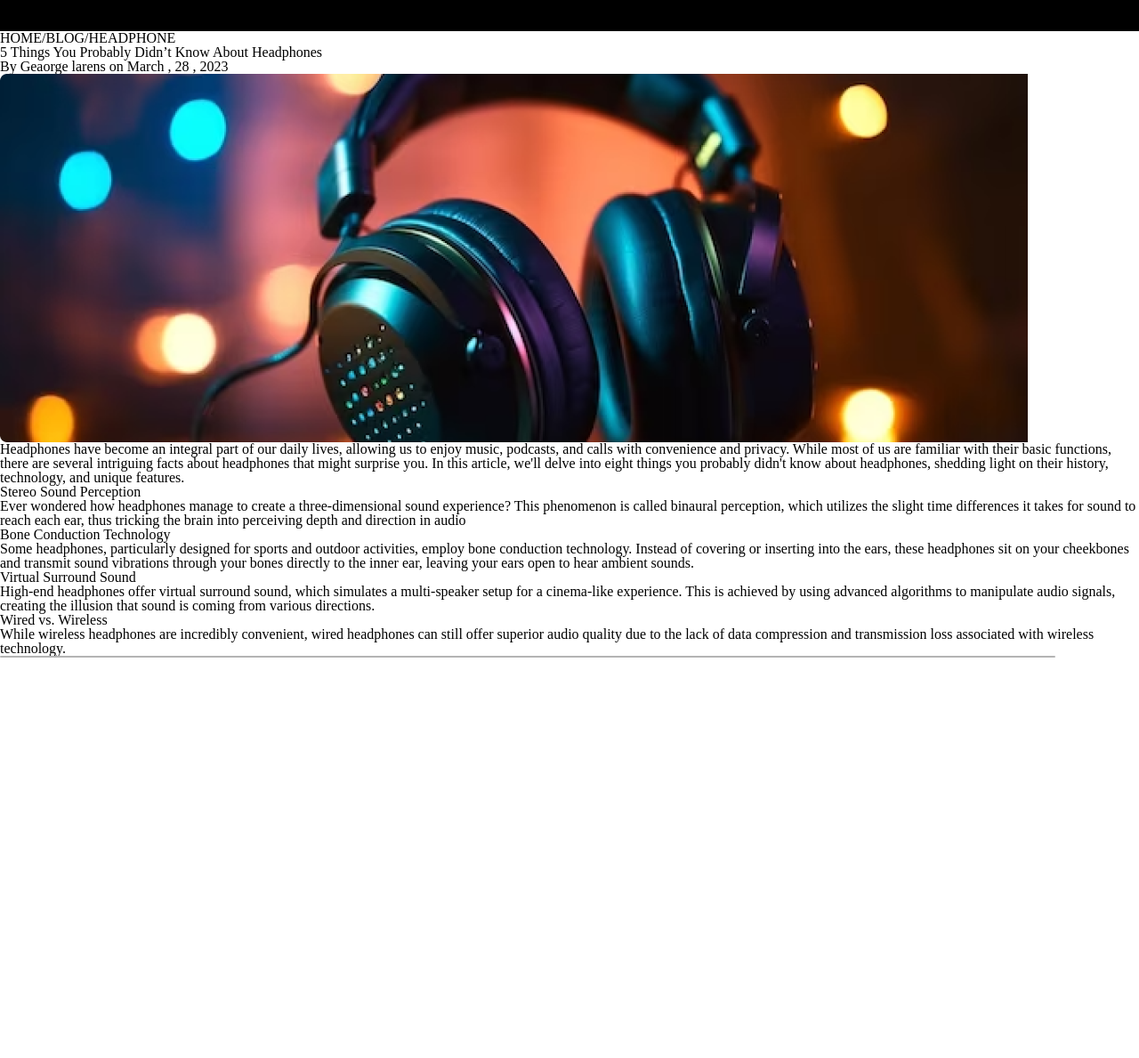
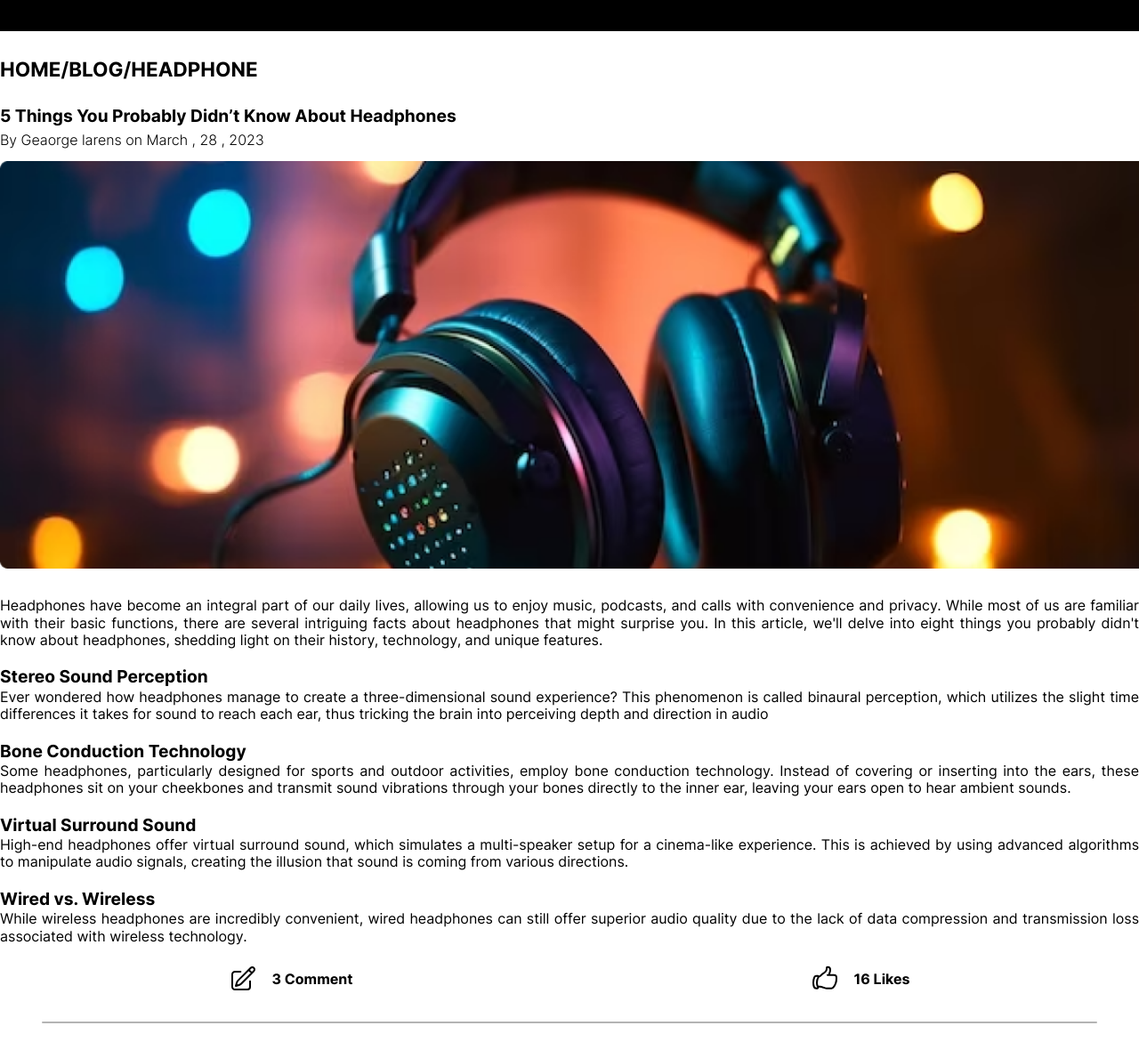
Before and after one commit to mojtaba-jsx/Bytez, a plain HTML site: page src/html/blog-info.html in a window 1280 px wide. Shown: the part 93-1282 px from the top of the page at 89% size. Before the commit the page ends 832 px from the top, so only its background shows below. Drawn offline with Linux system fonts and the light colour scheme.

Commit message:
[html-css]-add css style for main info section and add html template and css style for comment and like icons

```diff
--- a/src/css/blog-info.css
+++ b/src/css/blog-info.css
@@ -15,3 +15,92 @@
   max-width: 1400px;
   margin: 0 auto;
 }
+
+/** Path Section Styles */
+
+.path-text {
+  font-size: 1.4rem;
+  font-family: "inter-bold", Courier, monospace;
+  display: inline-block;
+  margin-top: 2rem;
+  margin-bottom: 2rem;
+}
+
+/** Main Info Section Styles */
+.main-info {
+  display: flex;
+  flex-direction: column;
+  margin-bottom: 4rem;
+}
+
+.main-info-title {
+  font-size: 1.2rem;
+  font-family: "inter-bold", Courier, monospace;
+  margin-bottom: 0.5rem;
+}
+
+.main-info-author {
+  font-size: 1rem;
+  font-family: "inter-light", Courier, monospace;
+}
+
+.main-info-image {
+  width: 100%;
+  margin-top: 1rem;
+}
+
+.main-info-texts {
+  display: flex;
+  flex-direction: column;
+  margin-top: 2rem;
+}
+
+.main-info-text-title {
+  font-size: 1.2rem;
+  font-family: "inter-bold", Courier, monospace;
+  margin-bottom: 0.2rem;
+}
+
+.main-info-text {
+  font-size: 1rem;
+  font-family: "inter-regular", Courier, monospace;
+  line-height: 1.2rem;
+  text-align: justify;
+  margin-bottom: 1.4rem;
+}
+
+.main-info-like-comment {
+  display: flex;
+  justify-content: space-around;
+  align-items: center;
+}
+
+.main-info-like-comment-box,
+.main-info-like-like-box {
+  display: flex;
+  align-items: center;
+}
+
+.main-info-like-like-box span svg,
+.main-info-like-comment span svg {
+  width: 2rem;
+  height: 2rem;
+}
+
+.main-info-like-text,
+.main-info-comment-text {
+  font-size: 1rem;
+  font-family: "inter-bold", Courier, monospace;
+  margin-left: 1rem;
+}
+
+.main-info-line{
+  display: block;
+  margin: 0 auto;
+  width: 100%;
+  margin-top: 2rem;
+}
+
+.main-info-line-svg{
+  width: 100%;
+}
--- a/src/html/blog-info.html
+++ b/src/html/blog-info.html
@@ -248,9 +248,45 @@
               </p>
             </div>
 
+            <div class="main-info-like-comment">
+                <div class="main-info-like-comment-box">
+                    <span class="main-info-comment-icon">
+                      <svg
+                        xmlns="http://www.w3.org/2000/svg"
+                        fill="none"
+                        viewBox="0 0 24 24"
+                        stroke-width="1.5"
+                        stroke="currentColor"
+                        class="w-6 h-6"
+                      >
+                        <path
+                          stroke-linecap="round"
+                          stroke-linejoin="round"
+                          d="m16.862 4.487 1.687-1.688a1.875 1.875 0 1 1 2.652 2.652L10.582 16.07a4.5 4.5 0 0 1-1.897 1.13L6 18l.8-2.685a4.5 4.5 0 0 1 1.13-1.897l8.932-8.931Zm0 0L19.5 7.125M18 14v4.75A2.25 2.25 0 0 1 15.75 21H5.25A2.25 2.25 0 0 1 3 18.75V8.25A2.25 2.25 0 0 1 5.25 6H10"
+                        />
+                      </svg>
+                    </span>
+                    <span class="main-info-comment-text">
+                        3 Comment
+                    </span>
+                </div>
+                <div class="main-info-like-like-box">
+                    <span class="main-info-like-icon">
+                        <svg xmlns="http://www.w3.org/2000/svg" fill="none" viewBox="0 0 24 24" stroke-width="1.5" stroke="currentColor" class="w-6 h-6">
+                            <path stroke-linecap="round" stroke-linejoin="round" d="M6.633 10.25c.806 0 1.533-.446 2.031-1.08a9.041 9.041 0 0 1 2.861-2.4c.723-.384 1.35-.956 1.653-1.715a4.498 4.498 0 0 0 .322-1.672V2.75a.75.75 0 0 1 .75-.75 2.25 2.25 0 0 1 2.25 2.25c0 1.152-.26 2.243-.723 3.218-.266.558.107 1.282.725 1.282m0 0h3.126c1.026 0 1.945.694 2.054 1.715.045.422.068.85.068 1.285a11.95 11.95 0 0 1-2.649 7.521c-.388.482-.987.729-1.605.729H13.48c-.483 0-.964-.078-1.423-.23l-3.114-1.04a4.501 4.501 0 0 0-1.423-.23H5.904m10.598-9.75H14.25M5.904 18.5c.083.205.173.405.27.602.197.4-.078.898-.523.898h-.908c-.889 0-1.713-.518-1.972-1.368a12 12 0 0 1-.521-3.507c0-1.553.295-3.036.831-4.398C3.387 9.953 4.167 9.5 5 9.5h1.053c.472 0 .745.556.5.96a8.958 8.958 0 0 0-1.302 4.665c0 1.194.232 2.333.654 3.375Z" />
+                          </svg>
+
+                    </span>
+                    <span class="main-info-like-text">
+                        16 Likes
+                    </span>
+                </div>
+            </div>
+
             <div class="main-info-line">
               <svg
-                width="1186"
+              class="main-info-line-svg"
+                width="1000"
                 height="2"
                 viewBox="0 0 1186 2"
                 fill="none"
@@ -267,7 +303,6 @@
                 />
               </svg>
             </div>
-
           </div>
         </div>
       </section>
```
